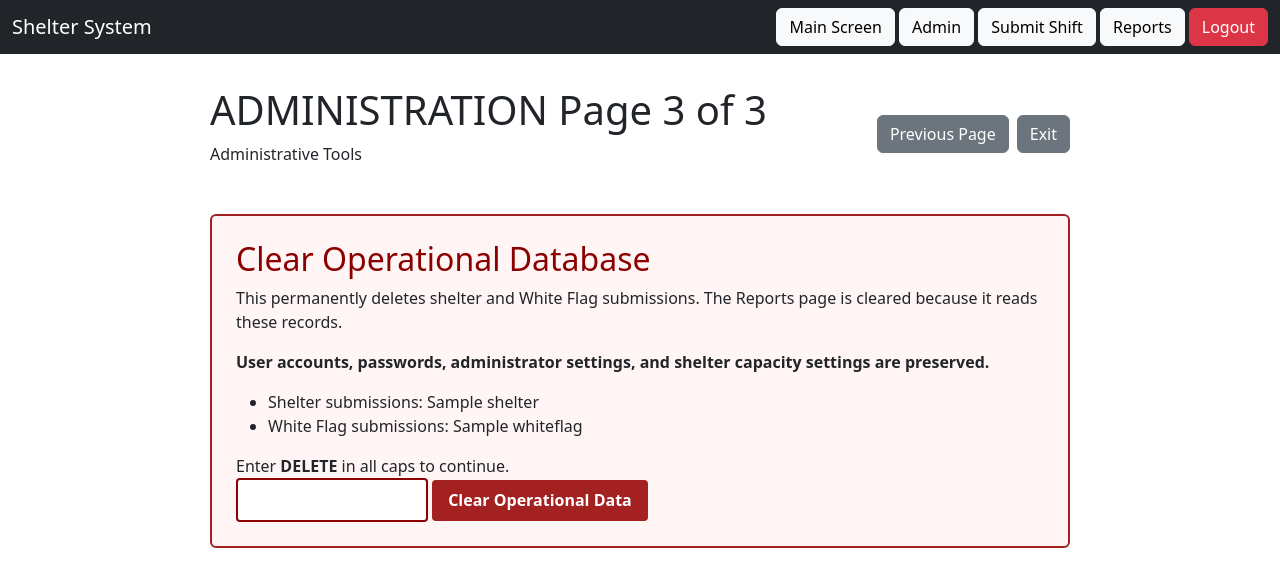
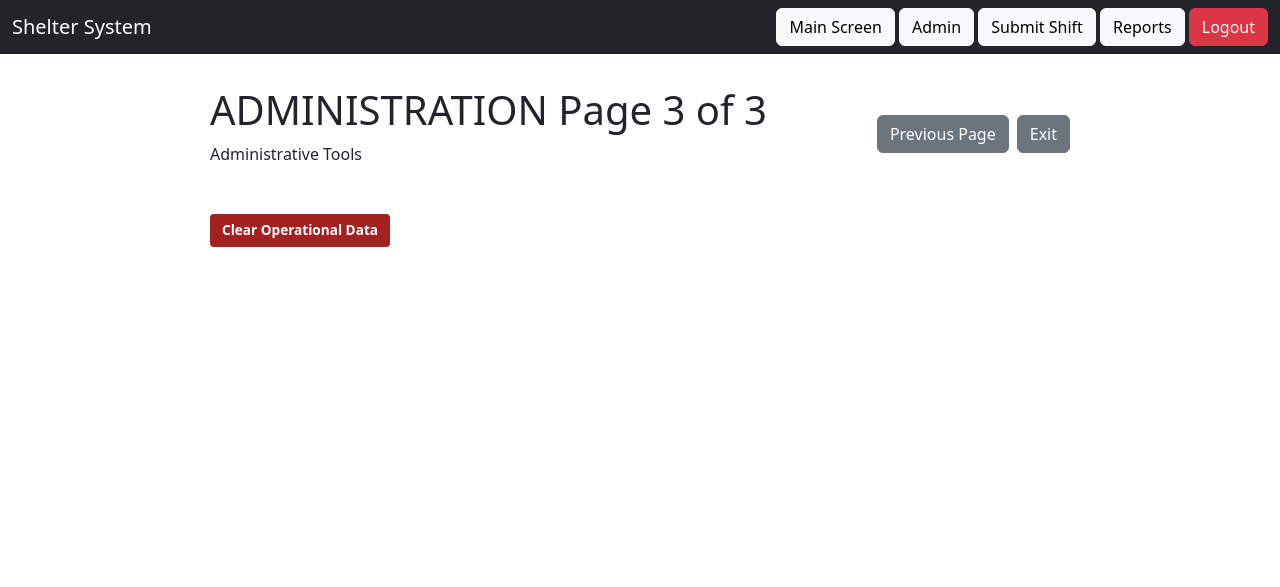
Before and after one commit to myk-sev/United-Caring-Dashboard, a Django app: template templates/admin_panel/admin_page_three.html in a window 1280 px wide. Shown: the top 587 px of the page. Run offline with Django 5.2, Linux system fonts and the light colour scheme; a user stored in the database is signed in; tables that the repository leaves empty hold one stand-in row (values such as "Sample post"); the template is opened without the code that fills it: most values are stand-ins (such as "Sample title", 1, 10 or a date in 2020).

Commit message:
Collapse destructive admin tool by default

```diff
--- a/admin_panel/tests.py
+++ b/admin_panel/tests.py
@@ -220,6 +220,11 @@ class AdminPanelTests(TestCase):
         self.enter_admin()
         response = self.client.get(reverse("admin_page_three"))
         self.assertEqual(response.status_code, 200)
+        self.assertContains(
+            response,
+            '<summary class="tool-button">Clear Operational Data</summary>',
+            html=True,
+        )
         self.assertContains(response, "A superuser account is required")
         self.assertNotContains(response, 'name="clear_database"')
 
--- a/templates/admin_panel/admin_page_three.html
+++ b/templates/admin_panel/admin_page_three.html
@@ -5,7 +5,10 @@
   .tools-page { max-width: 860px; margin: 2rem auto; }
   .tools-header { display: flex; align-items: center; justify-content: space-between; gap: 1rem; }
   .tools-nav { display: flex; gap: 0.5rem; }
-  .danger-card { margin-top: 2rem; padding: 1.5rem; border: 2px solid #a32121; border-radius: 6px; background: #fff5f5; }
+  .database-tool { margin-top: 2rem; }
+  .tool-button { display: inline-block; padding: 0.4rem 0.75rem; border-radius: 4px; background: #a32121; color: white; font-size: 0.85rem; font-weight: bold; cursor: pointer; list-style: none; }
+  .tool-button::-webkit-details-marker { display: none; }
+  .danger-card { margin-top: 1rem; padding: 1.5rem; border: 2px solid #a32121; border-radius: 6px; background: #fff5f5; }
   .danger-card h2 { color: #8b0000; }
   .record-counts { margin: 1rem 0; }
   .confirm-input { width: 12rem; padding: 0.5rem; border: 2px solid #8b0000; border-radius: 4px; }
@@ -32,6 +35,8 @@
     {% endfor %}
   {% endif %}
 
+  <details class="database-tool">
+    <summary class="tool-button">Clear Operational Data</summary>
   <section class="danger-card" aria-labelledby="clear-data-title">
     <h2 id="clear-data-title">Clear Operational Database</h2>
     <p>This permanently deletes shelter and White Flag submissions. The Reports page is cleared because it reads these records.</p>
@@ -57,12 +62,13 @@
           spellcheck="false"
           required
         >
-        <button class="danger-button" type="submit">Clear Operational Data</button>
+        <button class="danger-button" type="submit">Permanently Clear Operational Data</button>
       </form>
     {% else %}
       <p class="alert alert-warning" role="alert">A superuser account is required to use this tool.</p>
     {% endif %}
   </section>
+  </details>
 </main>
 
 {% endblock %}
```
